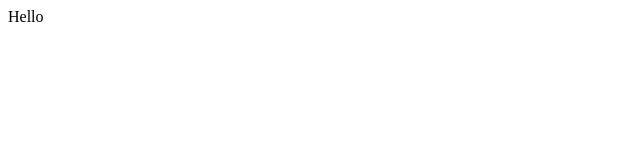
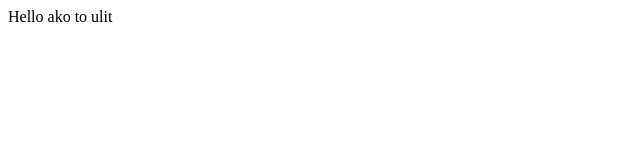
Before and after one commit to jjmalupet2002/demo-repo, a plain HTML site: page index.html in a window 1280 px wide. Shown: the full height of the page, 0-640 px from the left. Drawn offline with Linux system fonts and the light colour scheme.

Commit message:
Nag add ako sa index.html
OO NGA

```diff
--- a/index.html
+++ b/index.html
@@ -1 +1 @@
-<div> Hello </div>
+<div> Hello ako to ulit </div>
```
